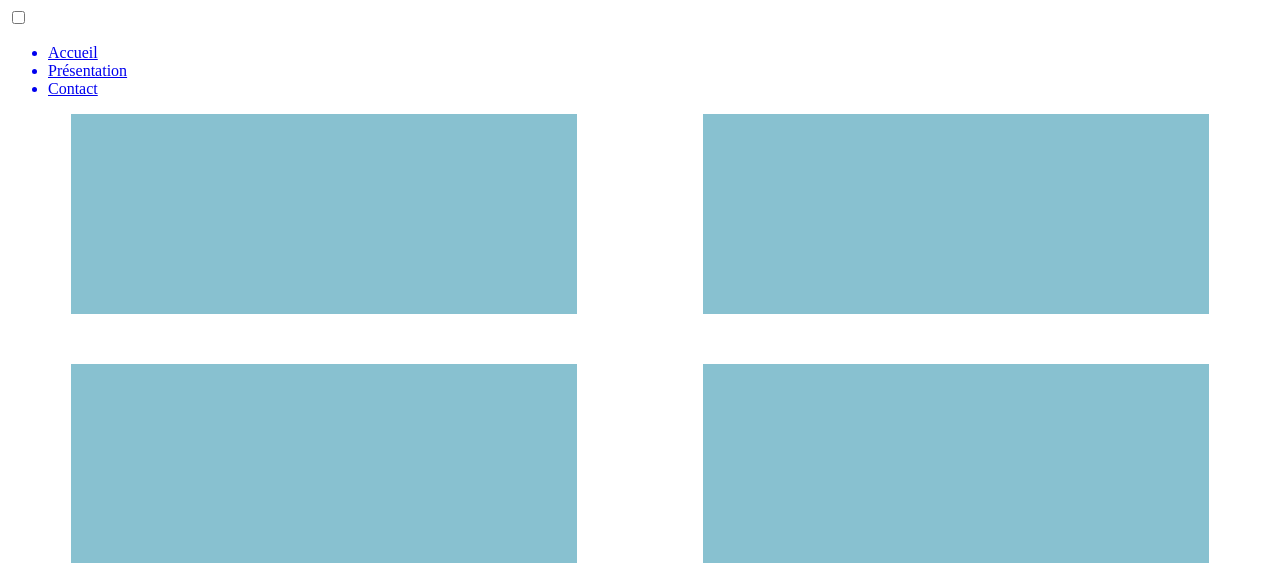
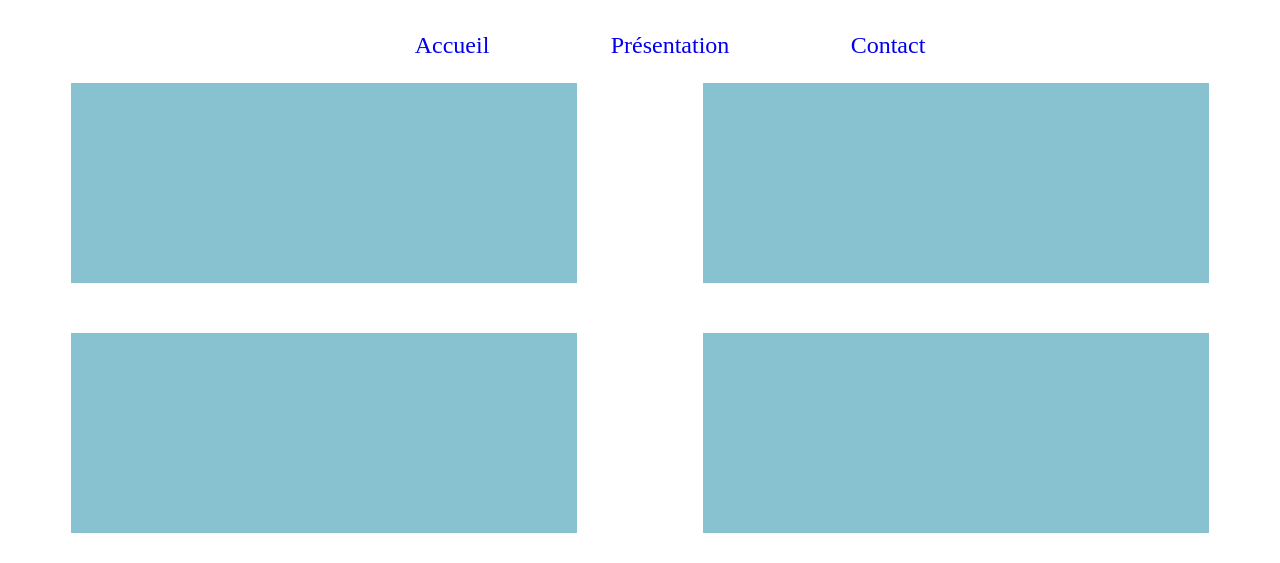
Before and after one commit to mohamed-hadjadji/runtrack4, a PHP site: page / in a window 1280 px wide. Shown: the top 563 px of the page. Run offline with PHP 8.4, Linux system fonts and the light colour scheme.

Commit message:
job 04 marche nickel

```diff
--- a/jour01/job04/style.css
+++ b/jour01/job04/style.css
@@ -6,6 +6,26 @@ main{
   justify-content: space-around;
 
 }
+#menuToggle{
+  display: flex;
+  justify-content: center;
+}
+input{
+  visibility: hidden;
+}
+
+#menu{
+  display: flex;
+  justify-content: space-around;
+  width: 40%;
+  font-size: 24px;
+  list-style: none;
+}
+
+#menu a{
+  text-decoration: none;
+}
+
 .section{
   background-color: #88c1d0;
   width: 20%;
@@ -23,6 +43,26 @@ main{
   height: 500px;
 
 }
+#menuToggle{
+  display: flex;
+  justify-content: center;
+}
+
+input{
+  visibility: hidden;
+}
+
+#menu{
+  display: flex;
+  justify-content: space-around;
+  width: 50%;
+  font-size: 24px;
+  list-style: none;
+}
+#menu a{
+  text-decoration: none;
+}
+
 .section{
   background-color: #88c1d0;
   width: 40%;
```
